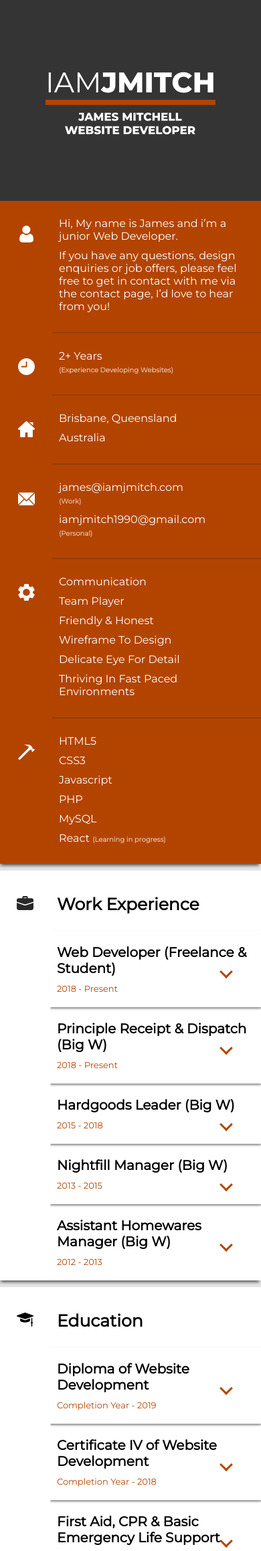
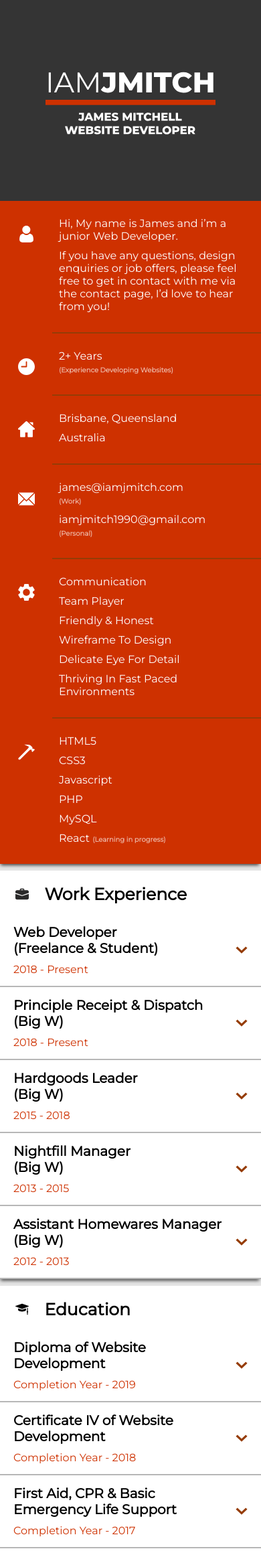
Before and after one commit to iamjmitch/Portfolio-V2, a PHP site: page /resume/ in a window 390 px wide. Shown: the top 2316 px of the page at 67% size. Run offline with PHP 8.4, Linux system fonts and the light colour scheme.

Commit message:
resume layout change to better mobile

```diff
--- a/resume/app.js
+++ b/resume/app.js
@@ -4,7 +4,7 @@ var i;
 for (i = 0; i < coll.length; i++) {
   coll[i].addEventListener('click', function () {
     var content = this.nextElementSibling;
-    var heading = this.firstChild.nextElementSibling;
+    var heading = this.firstChild.nextElementSibling.nextElementSibling;
     if (content.style.maxHeight) {
       content.style.maxHeight = null;
       heading.classList.remove('active');
--- a/resume/index.html
+++ b/resume/index.html
@@ -54,7 +54,7 @@
               y1="152.5"
               x2="289"
               y2="152.5"
-              stroke="#b34400"
+              stroke="#ce3100"
               stroke-width="7"
             />
             <path
@@ -262,56 +262,39 @@
             <p>Javascript</p>
             <p>PHP</p>
             <p>MySQL</p>
-
-            <p>
-              React
-
-              <b>(Learning in progress)</b>
-            </p>
+            <p>React <b>(Learning in progress)</b></p>
           </div>
         </div>
       </div>
       <div id="resumeLeft">
         <!-- --------------Work XP---------------------- -->
         <div id="workXP" class="boxShadow">
-          <div class="boxLeft">
-            <svg
-              width="512"
-              height="512"
-              viewBox="0 0 512 512"
-              fill="none"
-              xmlns="http://www.w3.org/2000/svg"
-            >
-              <g clip-path="url(#clip0)">
-                <path
-                  d="M320 138.667C308.224 138.667 298.667 129.109 298.667 117.333V85.3334H213.333V117.333C213.333 129.109 203.776 138.667 192 138.667C180.224 138.667 170.667 129.109 170.667 117.333V85.3334C170.667 61.8027 189.803 42.6667 213.333 42.6667H298.667C322.197 42.6667 341.333 61.8027 341.333 85.3334V117.333C341.333 129.109 331.776 138.667 320 138.667Z"
-                  fill="#2a2929"
-                />
-                <path
-                  d="M271.147 328.107C267.307 329.6 261.76 330.667 256 330.667C250.24 330.667 244.693 329.6 239.573 327.68L-7.62939e-06 247.893V410.667C-7.62939e-06 443.093 26.24 469.333 58.6667 469.333H453.333C485.76 469.333 512 443.093 512 410.667V247.893L271.147 328.107Z"
-                  fill="#2a2929"
-                />
-                <path
-                  d="M512 165.333V214.187L261.12 297.813C259.413 298.453 257.707 298.667 256 298.667C254.293 298.667 252.587 298.453 250.88 297.813L-7.62939e-06 214.187V165.333C-7.62939e-06 132.907 26.24 106.667 58.6667 106.667H453.333C485.76 106.667 512 132.907 512 165.333V165.333Z"
-                  fill="#2a2929"
-                />
-              </g>
-              <defs>
-                <clipPath id="clip0">
-                  <rect width="512" height="512" fill="white" />
-                </clipPath>
-              </defs>
-            </svg>
+          <div class="sectionHeadingBox">
+            <div class="sectionIcon">
+              <img src="./assets/svg/WE.svg" alt="Briefcase Image" />
             </div>
-          <div class="boxRight">
+            <div class="sectionHeading">
               <h2>Work Experience</h2>
-            <div class="contentBox">
+            </div>
+          </div>
+
+          <div class="sectionBox">
+            <div class="whitespace"></div>
+            <div class="sectionBoxContent">
               <div class="boxHeading">
-                <h4 class="heading">Web Developer (Freelance & Student)</h4>
+                <div class="textGroup">
+                  <h4 class="heading">
+                    Web Developer <br class="mobileOn" />(Freelance & Student)
+                  </h4>
                   <div class="duration">
                     2018 - Present
                   </div>
                 </div>
+                <div class="arrowBox">
+                  <img src="./assets/svg/arrow.svg" alt="" />
+                </div>
+              </div>
+
               <div class="boxText">
                 <p>
                   Making websites for Friends, Friends of Friends along with a
@@ -323,14 +306,25 @@
                 </p>
               </div>
             </div>
-            <!-- ----------------------------- -->
-            <div class="contentBox">
+          </div>
+
+          <div class="sectionBox">
+            <div class="whitespace"></div>
+            <div class="sectionBoxContent">
               <div class="boxHeading">
-                <h4 class="heading">Principle Receipt & Dispatch (Big W)</h4>
+                <div class="textGroup">
+                  <h4 class="heading">
+                    Principle Receipt & Dispatch <br class="mobileOn" />(Big W)
+                  </h4>
                   <div class="duration">
                     2018 - Present
                   </div>
                 </div>
+                <div class="arrowBox">
+                  <img src="./assets/svg/arrow.svg" alt="" />
+                </div>
+              </div>
+
               <div class="boxText">
                 <p class="extraPaddingBottom">
                   Early in 2018, the decision was made to enrol in future
@@ -343,14 +337,26 @@
                 <p>Workplace Health & Safety.</p>
               </div>
             </div>
-            <!-- ----------------------------- -->
-            <div class="contentBox">
+          </div>
+
+          <div class="sectionBox">
+            <div class="whitespace"></div>
+            <div class="sectionBoxContent">
               <div class="boxHeading">
-                <h4 class="heading">Hardgoods Leader (Big W)</h4>
+                <div class="textGroup">
+                  <h4 class="heading">
+                    Hardgoods Leader<br class="mobileOn" />
+                    (Big W)
+                  </h4>
                   <div class="duration">
                     2015 - 2018
                   </div>
                 </div>
+                <div class="arrowBox">
+                  <img src="./assets/svg/arrow.svg" alt="" />
+                </div>
+              </div>
+
               <div class="boxText">
                 <p>
                   Manage and oversee the Home, Leisure, Party & Home
@@ -374,14 +380,25 @@
                 <p>Promote new ranges.</p>
               </div>
             </div>
-            <!-- ----------------------------- -->
-            <div class="contentBox">
+          </div>
+
+          <div class="sectionBox">
+            <div class="whitespace"></div>
+            <div class="sectionBoxContent">
               <div class="boxHeading">
-                <h4 class="heading">Nightfill Manager (Big W)</h4>
+                <div class="textGroup">
+                  <h4 class="heading">
+                    Nightfill Manager <br class="mobileOn" />(Big W)
+                  </h4>
                   <div class="duration">
                     2013 - 2015
                   </div>
                 </div>
+                <div class="arrowBox">
+                  <img src="./assets/svg/arrow.svg" alt="" />
+                </div>
+              </div>
+
               <div class="boxText">
                 <p>
                   Lead the Fill Team through empowerment, coaching and
@@ -406,14 +423,25 @@
                 <p>Maintain transit room standards.</p>
               </div>
             </div>
-            <!-- ----------------------------- -->
-            <div class="contentBox">
+          </div>
+
+          <div class="sectionBox">
+            <div class="whitespace"></div>
+            <div class="sectionBoxContent">
               <div class="boxHeading">
-                <h4 class="heading">Assistant Homewares Manager (Big W)</h4>
+                <div class="textGroup">
+                  <h4 class="heading">
+                    Assistant Homewares Manager <br class="mobileOn" />(Big W)
+                  </h4>
                   <div class="duration">
                     2012 - 2013
                   </div>
                 </div>
+                <div class="arrowBox">
+                  <img src="./assets/svg/arrow.svg" alt="" />
+                </div>
+              </div>
+
               <div class="boxText">
                 <p>
                   Help manage and build the Home Department from the ground up
@@ -431,77 +459,78 @@
                   Work in conjunction with loss prevention to minimise
                   shrinkage.
                 </p>
-                <p>Event planning and execution.</p>
+                <p>
+                  Event planning and execution.
+                </p>
                 <p>Planograms.</p>
                 <p>Promote new ranges.</p>
               </div>
             </div>
-            <!-- ----------------------------- -->
           </div>
         </div>
-        <!-- --------------Education-------------------- -->
+
         <div id="education" class="boxShadow">
-          <div class="boxLeft">
-            <svg
-              width="512"
-              height="512"
-              viewBox="0 0 512 512"
-              fill="none"
-              xmlns="http://www.w3.org/2000/svg"
-            >
-              <g clip-path="url(#clip0)">
-                <path
-                  d="M501.991 128.354L260.991 43.323C257.762 42.183 254.239 42.183 251.01 43.323L10.01 128.354C4.018 130.468 0.00799673 136.128 -3.27176e-06 142.482C-0.00800327 148.836 3.989 154.505 9.976 156.633L250.976 242.31C252.601 242.888 254.301 243.177 256 243.177C257.7 243.177 259.399 242.888 261.024 242.31L502.024 156.633C508.011 154.505 512.007 148.836 512 142.482C511.992 136.128 507.982 130.468 501.991 128.354V128.354Z"
-                  fill="black"
+          <div class="sectionHeadingBox">
+            <div class="sectionIcon">
+              <img
+                src="./assets/svg/education.svg"
+                alt="Graduation Hat Image"
               />
-                <path
-                  d="M475.973 328.574V197.734L445.973 208.399V328.574C436.937 333.775 430.848 343.52 430.848 354.695C430.848 365.869 436.937 375.615 445.973 380.816V454.532C445.973 462.816 452.689 469.532 460.973 469.532C469.257 469.532 475.973 462.816 475.973 454.532V380.817C485.009 375.617 491.098 365.87 491.098 354.696C491.098 343.521 485.01 333.775 475.973 328.574Z"
-                  fill="black"
-                />
-                <path
-                  d="M256 273.177C250.851 273.177 245.78 272.302 240.927 270.577L105.444 222.412V288.42C105.444 304.569 122.291 318.226 155.517 329.01C184.478 338.41 220.164 343.587 256 343.587C291.836 343.587 327.521 338.41 356.483 329.01C389.709 318.226 406.556 304.569 406.556 288.42V222.412L271.074 270.577C266.22 272.302 261.149 273.177 256 273.177V273.177Z"
-                  fill="black"
-                />
-              </g>
-              <defs>
-                <clipPath id="clip0">
-                  <rect width="512" height="512" fill="white" />
-                </clipPath>
-              </defs>
-            </svg>
             </div>
-          <div class="boxRight">
+            <div class="sectionHeading">
               <h2>Education</h2>
-            <div class="contentBox">
+            </div>
+          </div>
+
+          <div class="sectionBox">
+            <div class="whitespace"></div>
+            <div class="sectionBoxContent">
               <div class="boxHeading">
+                <div class="textGroup">
                   <h4 class="heading">Diploma of Website Development</h4>
                   <div class="duration">
                     Completion Year - 2019
                   </div>
                 </div>
+                <div class="arrowBox">
+                  <img src="./assets/svg/arrow.svg" alt="" />
+                </div>
+              </div>
+
               <div class="boxText">
                 <p>
                   TAFE New South Wales (External Student)
                 </p>
               </div>
             </div>
-            <!-- ----------------------------- -->
-            <div class="contentBox">
+          </div>
+
+          <div class="sectionBox">
+            <div class="whitespace"></div>
+            <div class="sectionBoxContent">
               <div class="boxHeading">
+                <div class="textGroup">
                   <h4 class="heading">Certificate IV of Website Development</h4>
                   <div class="duration">
                     Completion Year - 2018
                   </div>
                 </div>
-              <div class="boxText">
-                <p>
-                  TAFE Queensland (External Student)
-                </p>
+                <div class="arrowBox">
+                  <img src="./assets/svg/arrow.svg" alt="" />
                 </div>
               </div>
-            <!-- ----------------------------- -->
-            <div class="contentBox">
+
+              <div class="boxText">
+                <p>TAFE Queensland (External Student)</p>
+              </div>
+            </div>
+          </div>
+
+          <div class="sectionBox">
+            <div class="whitespace"></div>
+            <div class="sectionBoxContent">
               <div class="boxHeading">
+                <div class="textGroup">
                   <h4 class="heading">
                     First Aid, CPR & Basic Emergency Life Support
                   </h4>
@@ -509,29 +538,44 @@
                     Completion Year - 2017
                   </div>
                 </div>
+                <div class="arrowBox">
+                  <img src="./assets/svg/arrow.svg" alt="" />
+                </div>
+              </div>
+
               <div class="boxText">
                 <p>
                   Australian Red Cross
                 </p>
               </div>
             </div>
-            <!-- ----------------------------- -->
-            <div class="contentBox">
+          </div>
+
+          <div class="sectionBox">
+            <div class="whitespace"></div>
+            <div class="sectionBoxContent">
               <div class="boxHeading">
+                <div class="textGroup">
                   <h4 class="heading">Certificate III in Retail Operations</h4>
                   <div class="duration">
                     Completion Year - 2015
                   </div>
                 </div>
+                <div class="arrowBox">
+                  <img src="./assets/svg/arrow.svg" alt="" />
+                </div>
+              </div>
+
               <div class="boxText">
                 <p>
                   Woolworths Retail Edge Program
                 </p>
               </div>
             </div>
-            <!-- ----------------------------- -->
           </div>
         </div>
+
+        <!--
         <div id="interests" class="boxShadow">
           <div class="boxLeft">
             <svg
@@ -550,6 +594,19 @@
           <div class="boxRight">
             <h2>Interests</h2>
             <div class="contentBox">
+            -->
+        <div id="interests" class="boxShadow">
+          <div class="sectionHeadingBox">
+            <div class="sectionIcon">
+              <img src="./assets/svg/heart.svg" alt="Heart Image" />
+            </div>
+            <div class="sectionHeading">
+              <h2>Interests</h2>
+            </div>
+          </div>
+
+          <div class="sectionBox">
+            <div class="whitespace"></div>
             <div id="interestIcons">
               <svg
                 width="512"
@@ -711,10 +768,11 @@
                 />
               </svg>
             </div>
-              <!-- ----------------------------- -->
           </div>
         </div>
-        </div>
+
+        <!-- ----------------------------- -->
+
         <div id="footer" class="boxShadow">
           <a href="https://iamjmitch.com" target="_blank">iamjmitch.com</a>
           <a href="https://github.com/iamjmitch" target="_blank"
--- a/resume/resume.css
+++ b/resume/resume.css
@@ -23,11 +23,11 @@ svg {
 }
 
 h2 {
-  padding-bottom: 20px;
+  /* padding-bottom: 20px; */
   font-size: 25px;
   font-weight: bolder;
   line-height: 40px;
-  padding-left: 10px;
+  /* padding-left: 10px; */
 }
 
 h4 {
@@ -40,14 +40,14 @@ h4 {
   -ms-transform: 0.2s;
   transform: 0.2s;
 }
-.heading:after {
+/* .heading:after {
   content: ' ';
   float: right;
   margin-right: 35px;
   font-size: 20px;
   width: 5px;
   height: 5px;
-  border: solid #b34400;
+  border: solid #ce3100;
   border-width: 0 3px 3px 0;
   display: inline-block;
   padding: 3px;
@@ -58,13 +58,7 @@ h4 {
   -webkit-transform: 0.2s;
   -ms-transform: 0.2s;
   transform: 0.2s;
-}
-.active:after {
-  -ms-transform: rotate(-135deg) !important;
-  transform: rotate(-135deg) !important;
-  -webkit-transform: rotate(-135deg) !important;
-  margin-top: 15px !important;
-}
+} */
 
 .extraPaddingBottom {
   padding-bottom: 20px !important;
@@ -97,7 +91,7 @@ h4 {
   width: unset;
 }
 
-#workXP,
+/* #workXP,
 #education,
 #interests,
 #footer {
@@ -113,9 +107,9 @@ h4 {
   flex-wrap: nowrap;
   padding: 30px 0 0 10px;
   margin-bottom: 10px;
-}
+} */
 
-.boxLeft {
+/* .boxLeft {
   min-width: 120px;
   margin-left: -10px;
   display: -webkit-box;
@@ -132,15 +126,105 @@ h4 {
   -ms-flex-align: center;
   align-items: center;
   padding-top: 6px;
+} */
+
+/* .boxRight {
+  width: 100%;
+} */
+
+.duration {
+  color: #ce3100;
 }
 
-.boxRight {
+#workXP,
+#education,
+#interests,
+#footer {
+  background: white;
+  display: flex;
+  flex-direction: column;
+  padding-top: 15px;
+  margin-bottom: 10px;
+}
+
+.sectionHeadingBox {
+  display: flex;
+  flex-direction: row;
+  flex-wrap: nowrap;
+  padding-bottom: 10px;
+}
+
+.sectionHeadingBox img {
+  width: 33%;
+}
+
+.sectionIcon {
+  max-width: 120px;
+  display: flex;
+  justify-content: center;
+}
+
+.sectionHeading {
   width: 100%;
 }
 
-.duration {
-  color: #b34400;
+.sectionBox {
+  display: flex;
+  flex-direction: row;
+  flex-wrap: nowrap;
 }
+
+/* .sectionBox .sectionBoxContent:last-of-type {
+  border-bottom: none !important;
+} */
+
+.sectionBoxContent {
+  border-bottom: 2px solid #b7b7b7;
+  padding: 15px 0 15px 10px;
+  width: 100%;
+}
+
+.whitespace {
+  min-width: 120px;
+}
+
+.textGroup {
+  display: flex;
+  flex-direction: column;
+  flex-wrap: nowrap;
+  width: 100%;
+}
+
+.boxHeading {
+  display: flex;
+}
+
+.boxHeading:hover {
+  cursor: pointer;
+}
+
+.arrowBox {
+  overflow: visible;
+  min-width: 15px;
+  align-items: center;
+  display: flex;
+  padding-right: 40px;
+}
+
+.arrowBox img {
+  width: 20px;
+  transition: 0.2s;
+  -ms-transform: rotate(-360deg) !important;
+  transform: rotate(-360deg) !important;
+  -webkit-transform: rotate(-360deg) !important;
+}
+
+.arrowBox.active img {
+  -ms-transform: rotate(-180deg) !important;
+  transform: rotate(-180deg) !important;
+  -webkit-transform: rotate(-180deg) !important;
+}
+
 .boxText {
   max-height: 0;
   overflow: hidden;
@@ -157,6 +241,14 @@ h4 {
   font-size: 14px;
 }
 
+.boxText p:last-of-type {
+  padding-bottom: 0 !important;
+}
+
+.boxText p:first-of-type {
+  padding-top: 10px !important;
+}
+
 .boxText p::before {
   content: '• ';
 }
@@ -171,7 +263,7 @@ h4 {
   border-bottom: none;
 }
 
-.boxHeading {
+/* .boxHeading {
   position: relative;
 }
 
@@ -181,9 +273,10 @@ h4 {
 
 .boxHeading {
   padding: 10px;
-}
+} */
 
 div#interestIcons {
+  width: 100%;
   display: -webkit-box;
   display: -ms-flexbox;
   display: flex;
@@ -194,7 +287,7 @@ div#interestIcons {
   -webkit-box-pack: justify;
   -ms-flex-pack: justify;
   justify-content: space-between;
-  padding: 0 40px 20px 10px;
+  padding: 10px 40px 20px 10px;
 }
 
 #interestIcons svg {
@@ -220,7 +313,7 @@ div#interestIcons {
 
 #footer a {
   padding: 0 20px;
-  color: #b34400;
+  color: #ce3100;
   text-decoration: none;
   font-size: 14px;
   font-weight: bolder;
@@ -232,7 +325,7 @@ div#interestIcons {
 
 /* right sidebar  */
 #resumeRight {
-  background: #b34400;
+  background: #ce3100;
   /* max-height: 99vh; */
   min-width: 350px;
   max-width: 350px;
@@ -316,12 +409,20 @@ div#interestIcons {
   box-shadow: -1px 4px 5px -2px rgba(0, 0, 0, 0.73);
 }
 
+.mobileOn {
+  display: none;
+}
+
 /* media query */
 @media screen and (max-width: 480px) {
+  #footer a {
+    padding: 0 10px;
+  }
+
   p,
   h4,
   .duration {
-    font-size: 13px;
+    font-size: 16px;
   }
   html {
     padding: 0;
@@ -371,11 +472,40 @@ div#interestIcons {
   .boxText p,
   .duration,
   .sidebarBoxText p {
-    font-size: 13px;
+    font-size: 16px;
   }
 }
 
 @media screen and (max-width: 951px) {
+  #footer {
+    padding: 30px 0;
+  }
+
+  .mobileOn {
+    display: block;
+  }
+
+  .sectionIcon {
+    width: 80px;
+  }
+  .sectionHeadingBox img {
+    width: 20px;
+  }
+
+  div#interestIcons {
+    padding: 15px 40px 20px 40px;
+  }
+  .sectionBoxContent {
+    padding-left: 20px;
+  }
+
+  .arrowBox {
+    padding-right: 20px;
+  }
+  .whitespace {
+    display: none;
+  }
+
   h4 {
     font-size: 20px;
   }
```
Also changed, not shown: resume/assets/svg/WE.svg (added), resume/assets/svg/arrow.svg (added), resume/assets/svg/education.svg (added), resume/assets/svg/heart.svg (added). Lines whose indentation alone changed are shown as unchanged.
